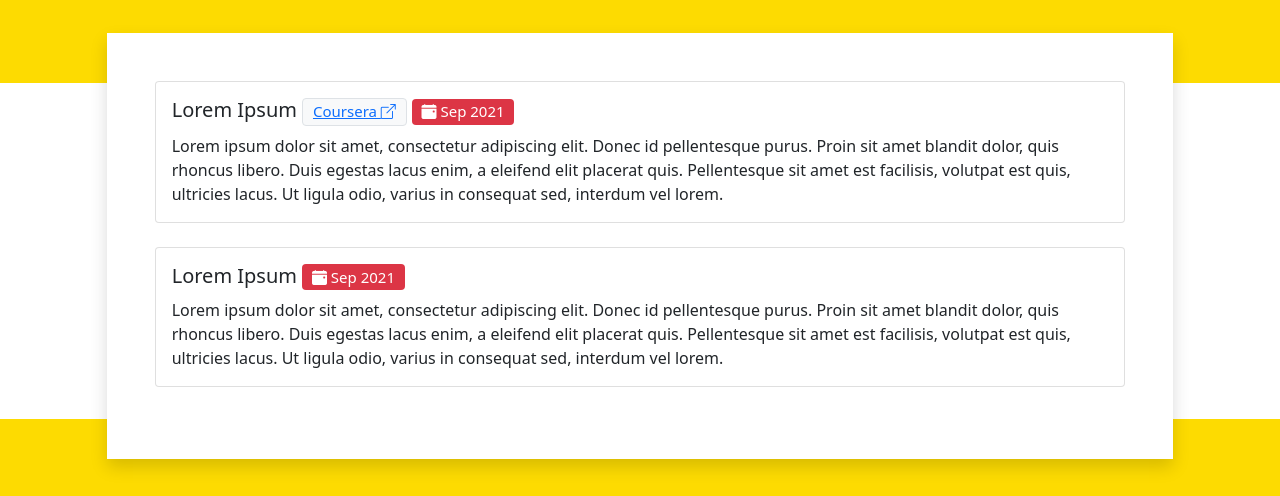
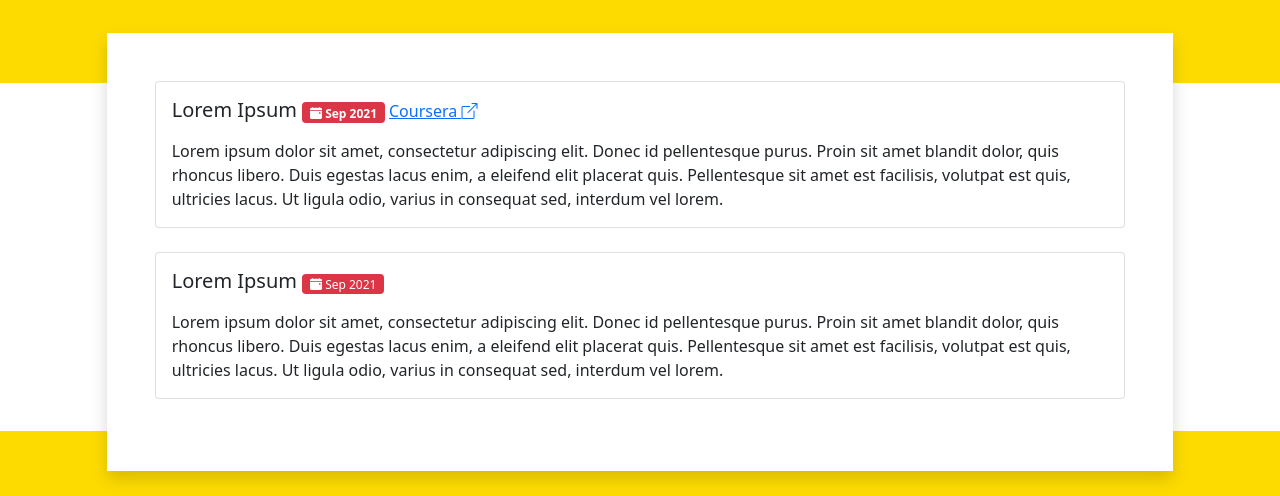
Before and after one commit to itecompro/ali-abbasi-bio, a plain HTML site: page certificates.html in a window 1280 px wide. Shown: the part 173-669 px from the top of the page. Drawn offline with nearby package versions, Linux system fonts and the light colour scheme.

Commit message:
Update certificates.html

```diff
--- a/certificates.html
+++ b/certificates.html
@@ -55,18 +55,16 @@
                 <div class="col-12 col-sm-10 p-5 bg-white shadow mx-auto x-max-width">
                     <div class="card mb-4">
                         <div class="card-body">
-                            <h5 class="card-title">
+                            <h5 class="d-inline card-title">
                                 Lorem Ipsum
-                                <span class="badge bg-light border">
-                                    <a href="#" class="btn-link">
-                                        Coursera <i class="bi-box-arrow-up-right"></i>
-                                    </a>
-                                </span>
-                                <span class="badge bg-danger fw-normal">
-                                    <i class="bi-calendar-event-fill"></i> Sep 2021
-                                </span>
                             </h5>
-                            <p class="card-text">
+                            <span class="badge bg-danger">
+                                <i class="bi-calendar-event-fill"></i> Sep 2021
+                            </span>
+                            <a href="#" class="btn-link">
+                                Coursera <i class="bi-box-arrow-up-right"></i>
+                            </a>
+                            <p class="card-text mt-3">
                                 Lorem ipsum dolor sit amet, consectetur adipiscing elit. Donec id pellentesque purus.
                                 Proin sit amet blandit dolor, quis rhoncus libero. Duis egestas lacus enim, a eleifend
                                 elit placerat quis. Pellentesque sit amet est facilisis, volutpat est quis, ultricies
@@ -76,13 +74,13 @@
                     </div>
                     <div class="card mb-4">
                         <div class="card-body">
-                            <h5 class="card-title">
+                            <h5 class="d-inline card-title">
                                 Lorem Ipsum
-                                <span class="badge bg-danger fw-normal">
-                                    <i class="bi-calendar-event-fill"></i> Sep 2021
-                                </span>
                             </h5>
-                            <p class="card-text">
+                            <span class="badge bg-danger fw-normal">
+                                <i class="bi-calendar-event-fill"></i> Sep 2021
+                            </span>
+                            <p class="card-text mt-3">
                                 Lorem ipsum dolor sit amet, consectetur adipiscing elit. Donec id pellentesque purus.
                                 Proin sit amet blandit dolor, quis rhoncus libero. Duis egestas lacus enim, a eleifend
                                 elit placerat quis. Pellentesque sit amet est facilisis, volutpat est quis, ultricies
```
